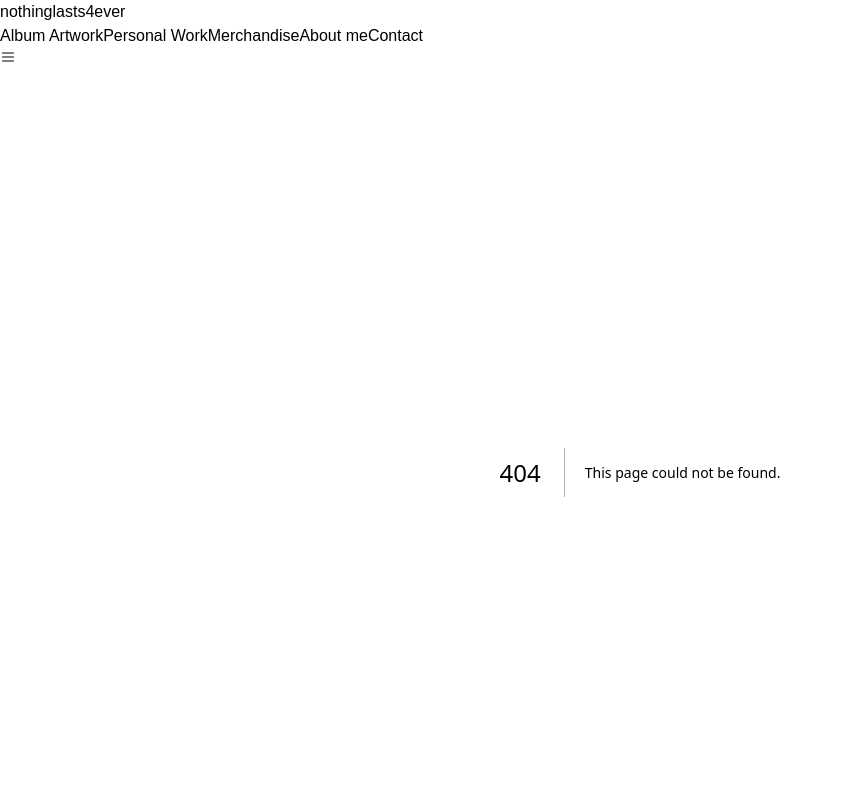
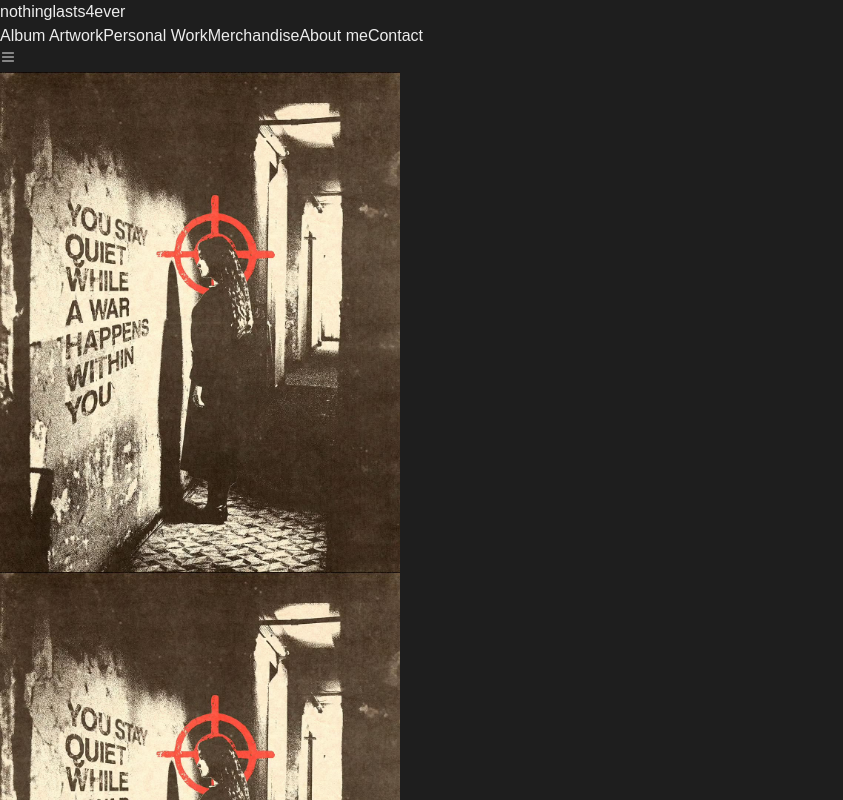
Before and after one commit to Murillou/nothinglasts4ever, a Next.js app: page /merchandise in a window 1280 px wide. Before the commit this address had no page. Shown: the top 800 px of the page, without its empty margins (0-843 px from the left). Built offline with nearby package versions, Linux system fonts and the light colour scheme.

Commit message:
feat: adiciona páginas Merchandise e Personal Work

```diff
--- /dev/null
+++ b/src/pages/merchandise/index.tsx
@@ -0,0 +1,37 @@
+import AOS from 'aos';
+import 'aos/dist/aos.css';
+import SeeWall from '@/assets/AlbumArtwork/seewall.jpeg';
+import Image from 'next/image';
+import { useEffect } from 'react';
+
+export default function Merchandise() {
+  useEffect(() => {
+    AOS.init({
+      startEvent: 'DOMContentLoaded',
+      initClassName: 'aos-init',
+      duration: 400,
+      easing: 'ease',
+      once: false,
+    });
+  }, []);
+
+  const images = Array(12).fill(SeeWall);
+
+  return (
+    <div className="grid grid-cols-2 md:grid-cols-3 lg:grid-cols-4 justify-items-center gap-4 mx-auto text-[#e0e0e0] px-2 lg:px-20 py-4">
+      {images.map((image, key) => (
+        <div className="cursor-pointer shadow-md transition-all duration-300 hover:shadow-xl hover:scale-105">
+          <Image
+            key={key}
+            src={image}
+            alt=""
+            width={400}
+            height={350}
+            className="rounded-2xl"
+            data-aos="fade-up"
+          />
+        </div>
+      ))}
+    </div>
+  );
+}
```
Also changed, not shown: src/pages/personalwork/index.tsx (added, +37 -0 lines).
